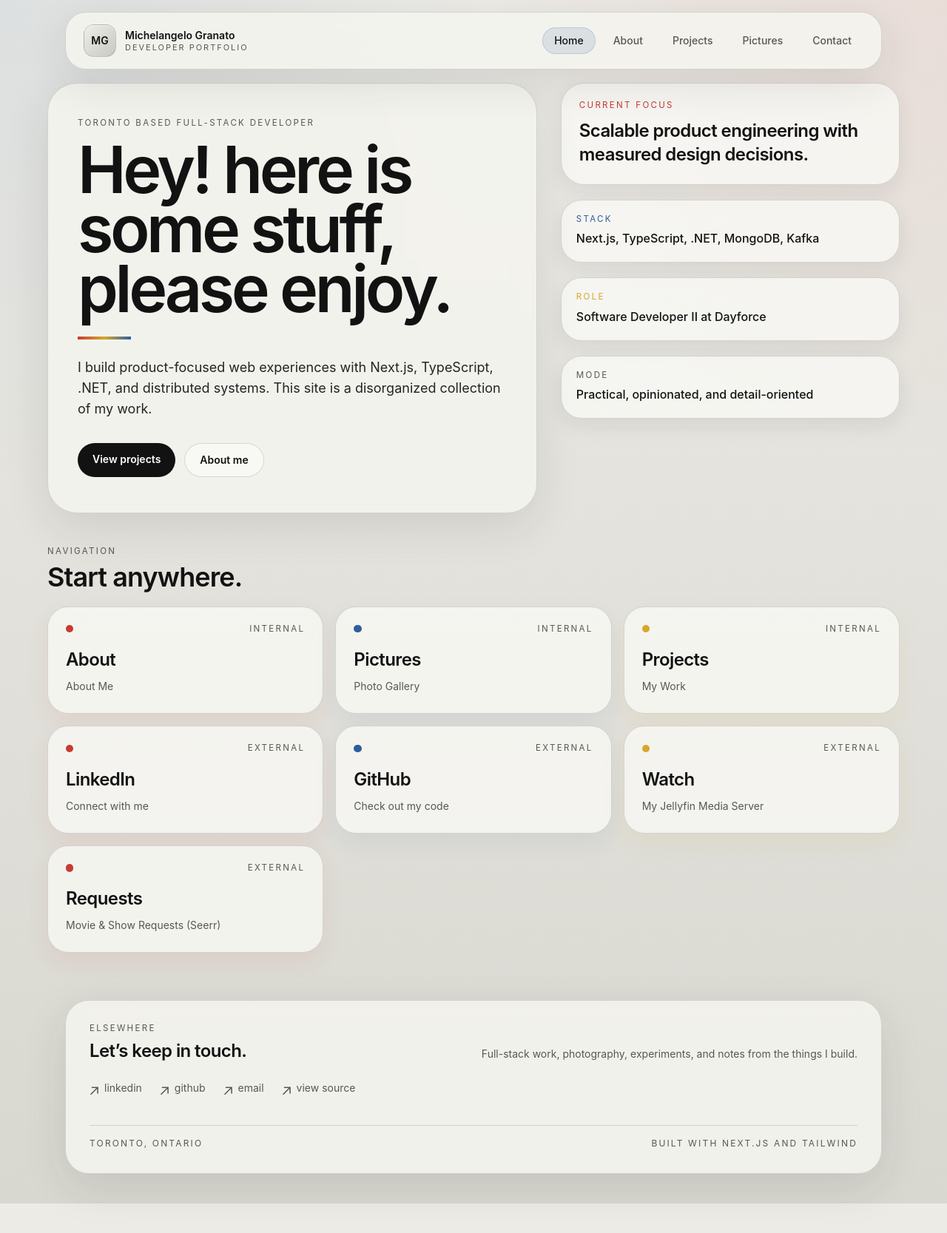
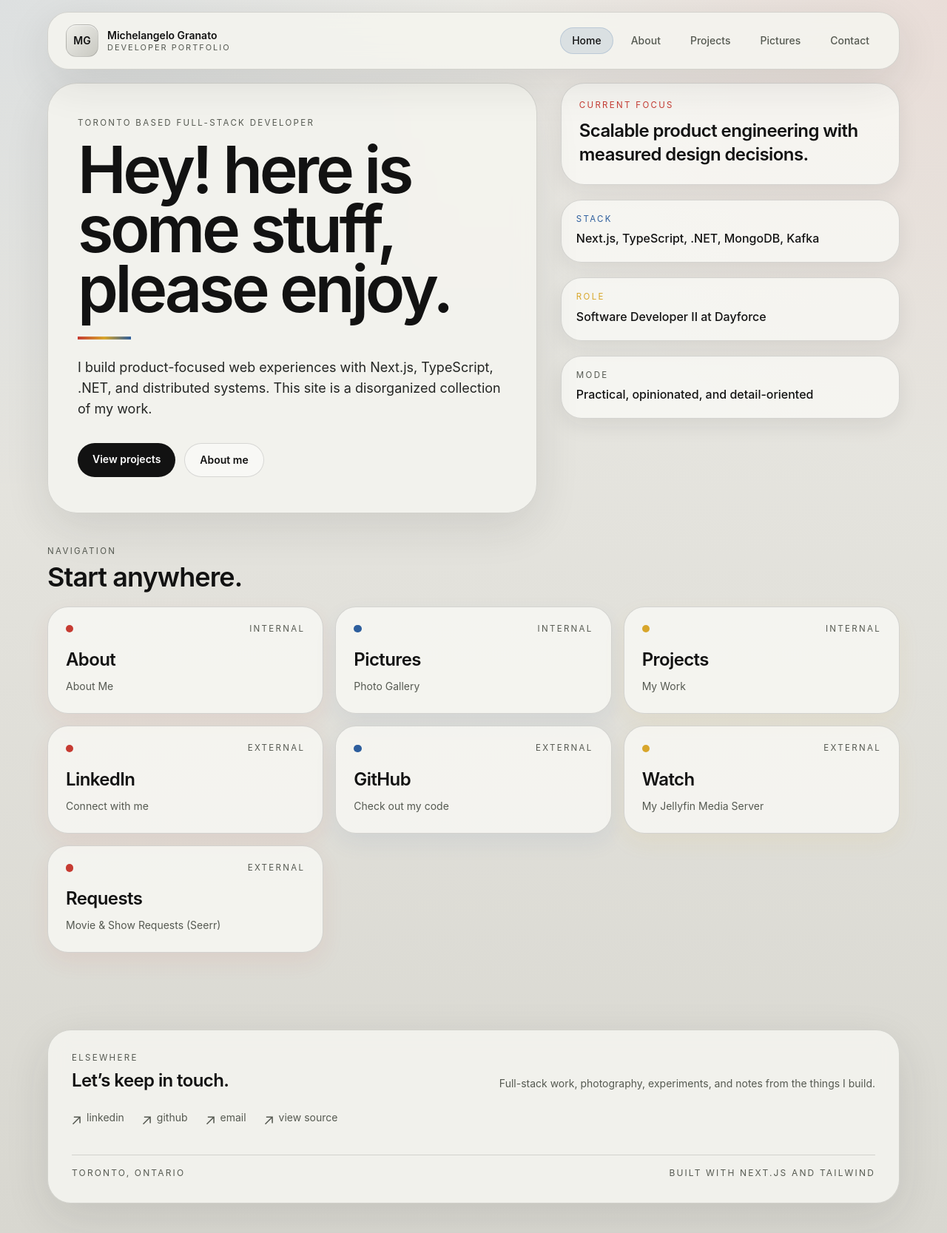
Before and after one commit to Michelangelo-Granato/michelangelo-portfolio, a Next.js app: page / in a window 1280 px wide. Shown: the whole page at 74% size. Before the commit the page ends 1627 px from the top, so only its background shows below. Built offline with nearby package versions, Linux system fonts and the light colour scheme.

Commit message:
layout redesign

```diff
--- a/app/components/footer.tsx
+++ b/app/components/footer.tsx
@@ -17,7 +17,7 @@
 
 export default function Footer() {
   return (
-    <footer className="mx-auto mt-16 w-full max-w-6xl px-4 md:px-6">
+    <footer className="mt-16 w-full">
       <div className="surface-panel rounded-[32px] px-6 py-8 md:px-8">
         <div className="mb-6 flex flex-col gap-3 md:flex-row md:items-end md:justify-between">
           <div>
--- a/app/components/nav.tsx
+++ b/app/components/nav.tsx
@@ -29,7 +29,8 @@
       className="fixed left-0 top-0 z-50 w-full"
       id="nav"
     >
-      <div className="mx-auto max-w-6xl px-4 pt-4 md:px-6">
+      <div className="px-4 md:px-6">
+        <div className="mx-auto w-full max-w-6xl pt-4">
           <div className="surface-panel flex items-center justify-between rounded-[28px] px-4 py-3 md:px-6 md:py-4">
             <Link href="/" className="flex items-center gap-3 rounded-full pr-4 transition-transform duration-200 hover:-translate-y-0.5">
               <span className="flex h-11 w-11 items-center justify-center rounded-[14px] border border-[rgba(24,24,24,0.16)] bg-[linear-gradient(135deg,#efefea,#c8c8c1)] text-sm font-semibold text-[var(--ink-strong)] shadow-[inset_0_1px_0_rgba(255,255,255,0.65)]">
@@ -62,6 +63,7 @@
             </div>
           </div>
         </div>
+      </div>
     </nav>
   )
 }
--- a/app/layout.tsx
+++ b/app/layout.tsx
@@ -64,8 +64,8 @@
         <main id="content" className="min-w-0 px-4 pb-10 pt-24 md:px-6 md:pt-28">
           <div className="mx-auto flex w-full max-w-6xl flex-col gap-10">
             {children}
+            <Footer />
           </div>
-          <Footer />
           <Analytics />
           <SpeedInsights />
         </main>
```
Lines whose indentation alone changed are shown as unchanged.
